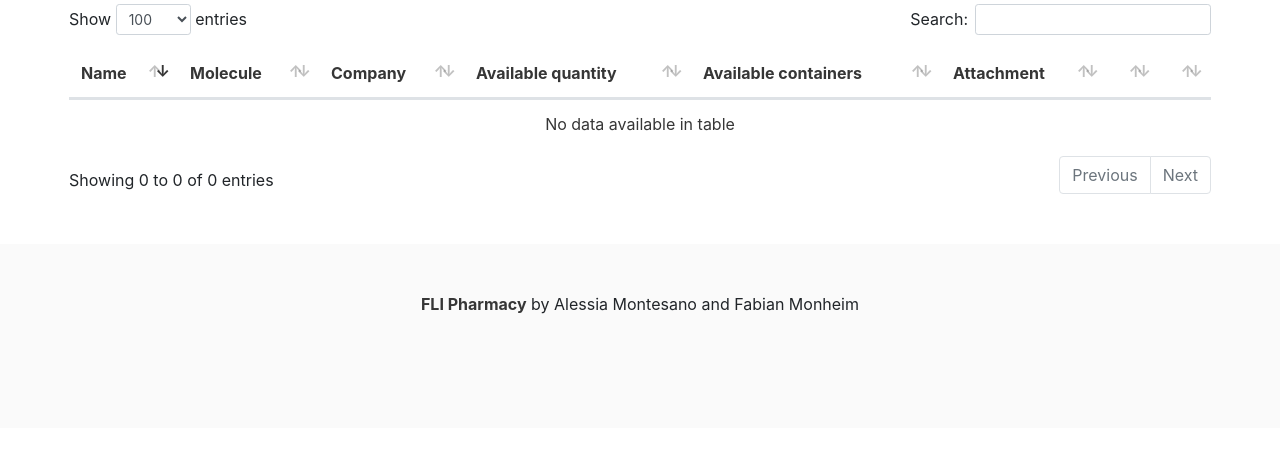
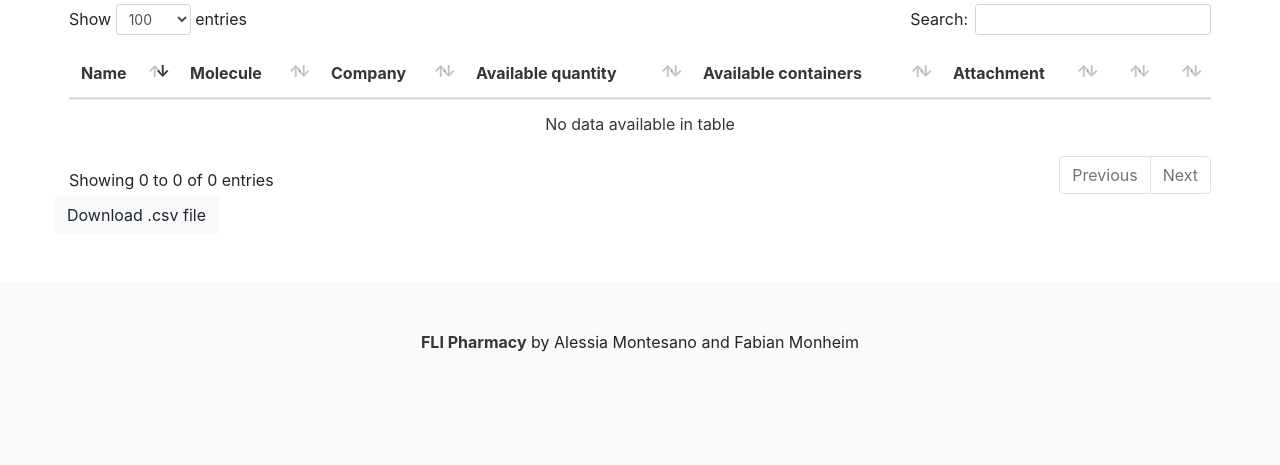
Before and after one commit to mohnbroetchen2/pharmacy, a Django app: page / in a window 1280 px wide. Shown: the part 196-661 px from the top of the page. Run offline with Django 3.2, Linux system fonts and the light colour scheme; the visitor is signed in with stand-in values (Sample User, id 1); data that the repository does not hold is empty; some libraries are stand-ins or nearby versions.

Commit message:
add button export csv overview

```diff
--- a/pharmadoc/templates/home.html
+++ b/pharmadoc/templates/home.html
@@ -66,6 +66,7 @@
           {% endfor %}
         </tbody>
       </table>
+      <a href="/export" class="btn btn-light">Download .csv file</a>
     </div>
   </div>
 </form>
```
